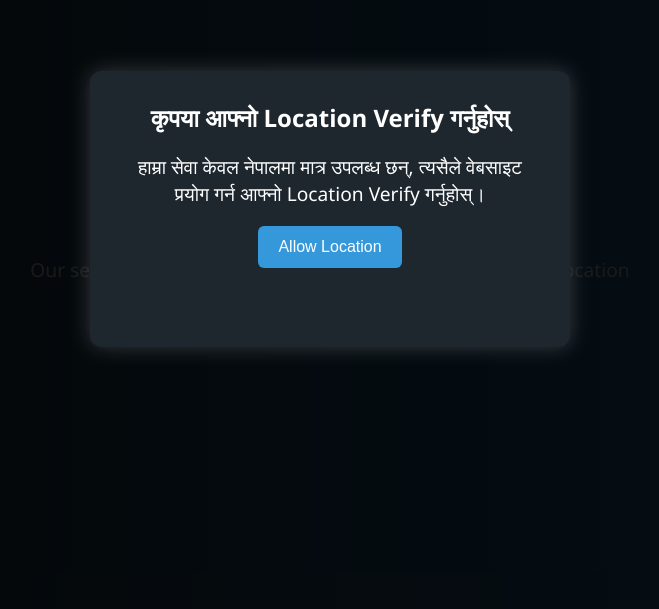
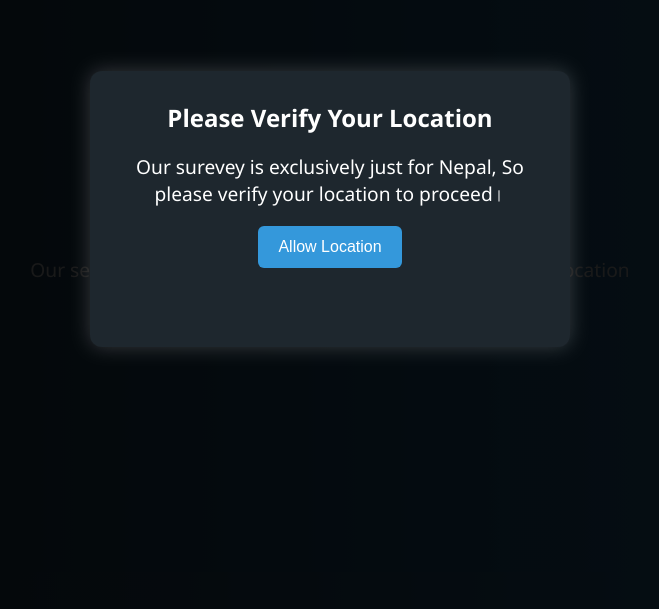
Before and after one commit to Binod-R/Website, a plain HTML site: page index.html in a window 1280 px wide. Shown: the part 191-800 px from the top of the page, without its empty margins (310-969 px from the left). Drawn offline with Linux system fonts and the light colour scheme.

Commit message:
Update index.html

```diff
--- a/index.html
+++ b/index.html
@@ -15,9 +15,8 @@
 
 <div id="location-modal">
   <div class="modal-box">
-    <h2>कृपया आफ्नो Location Verify गर्नुहोस्</h2>
-    <p>हाम्रा सेवा केवल नेपालमा मात्र उपलब्ध छन्,
-      त्यसैले वेबसाइट प्रयोग गर्न आफ्नो Location Verify गर्नुहोस्।</p>
+    <h2>Please Verify Your Location</h2>
+    <p> Our surevey is exclusively just for Nepal, So please verify your location to proceed।</p>
     <button id="allow-btn">Allow Location</button>
     <p id="status-message"></p>
   </div>
```
